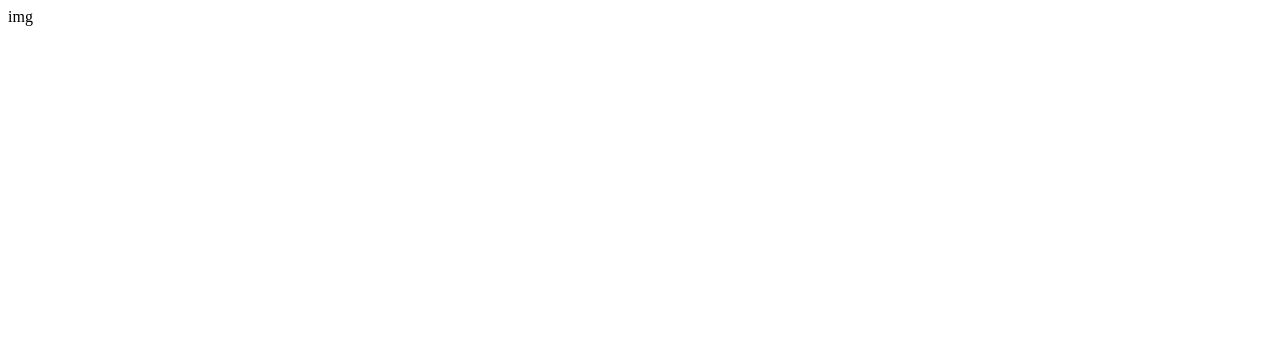
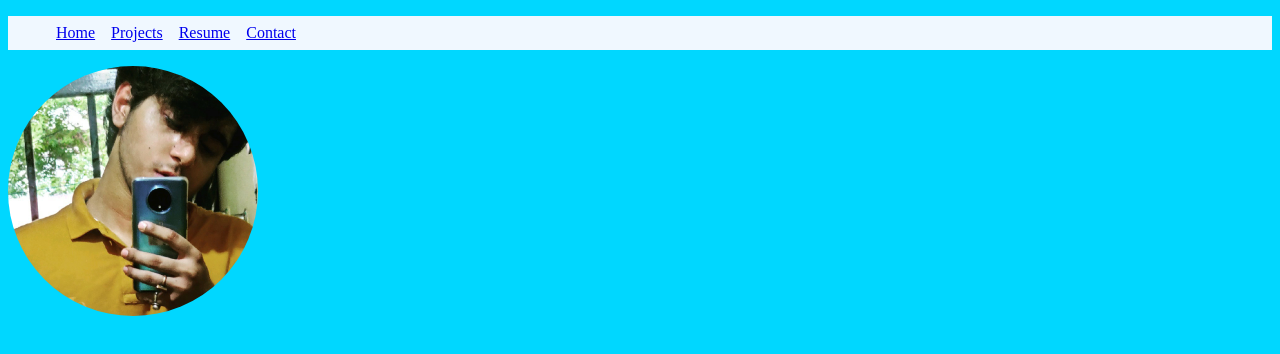
Before and after one commit to kushagarsaaini/PersonalPortfolio, a plain HTML site: page index.html in a window 1280 px wide. Drawn offline with Linux system fonts and the light colour scheme.

Commit message:
commit -m "committed" commit -m 1611223419353.jpg commit -m "committed";

```diff
--- a/index.html
+++ b/index.html
@@ -10,7 +10,21 @@
 </head>
 
 <body>
-    img
+    <header>
+        <nav class="navbar">
+
+            <ul>
+                <li><a href="#">Home</a></li>
+                <li><a href="#">Projects</a></li>
+                <li><a href="#">Resume</a></li>
+                <li><a href="#">Contact</a></li>
+            </ul>
+        </nav>
+    </header>
+    <div class="pic">
+        <img src="1611223419353.jpg" alt="Display Picture">
+
+    </div>
 </body>
 
 </html>
--- a/portfolio.css
+++ b/portfolio.css
@@ -0,0 +1,20 @@
+body {
+  background-color: #00d7ff;
+}
+
+img {
+  width: 250px;
+  border-radius: 50%;
+}
+
+.navbar {
+  background-color: aliceblue;
+}
+.navbar ul {
+  overflow: auto;
+}
+.navbar li {
+  float: left;
+  list-style: none;
+  padding: 8px 8px;
+}
```
Also changed, not shown: 1611223419353.jpg (added).
